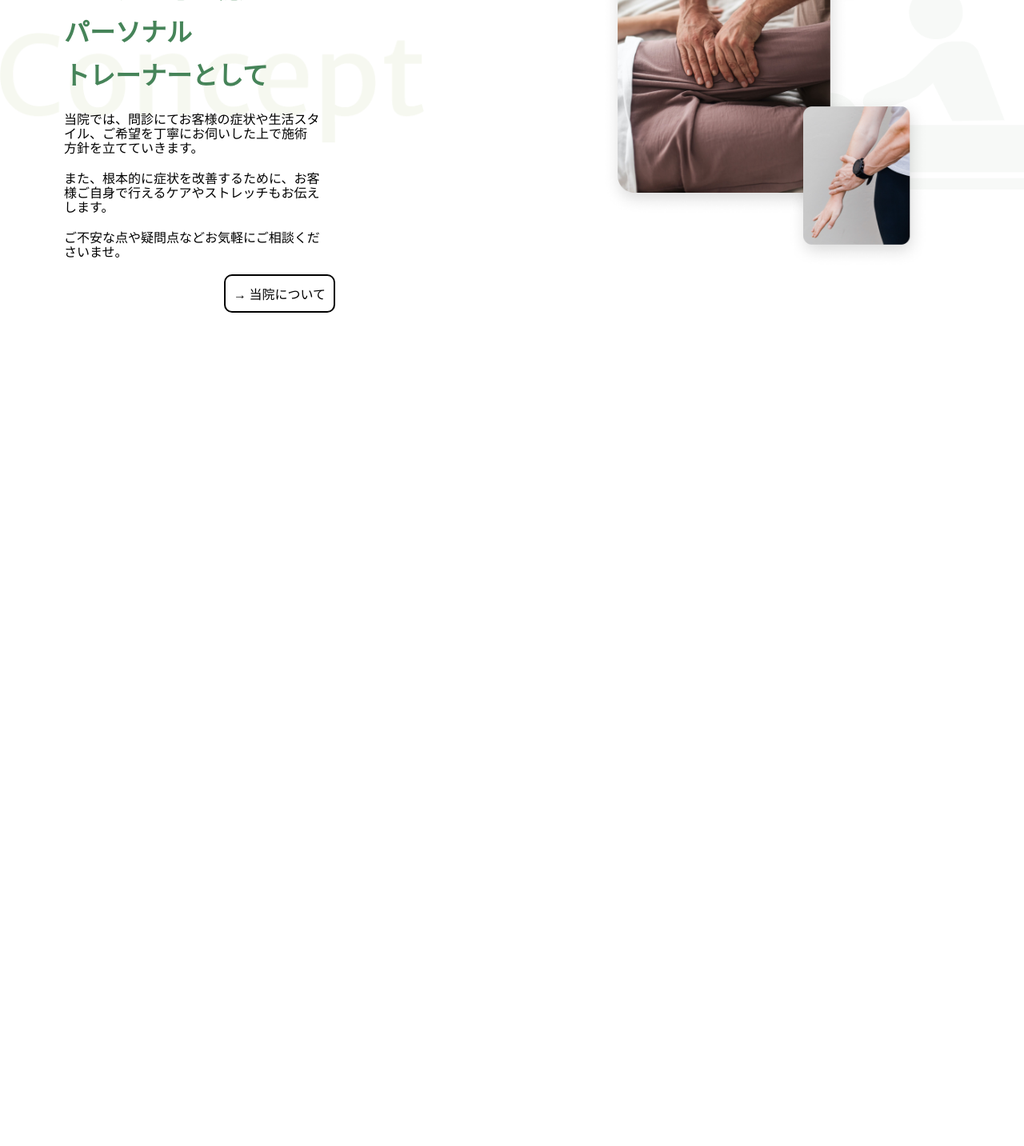
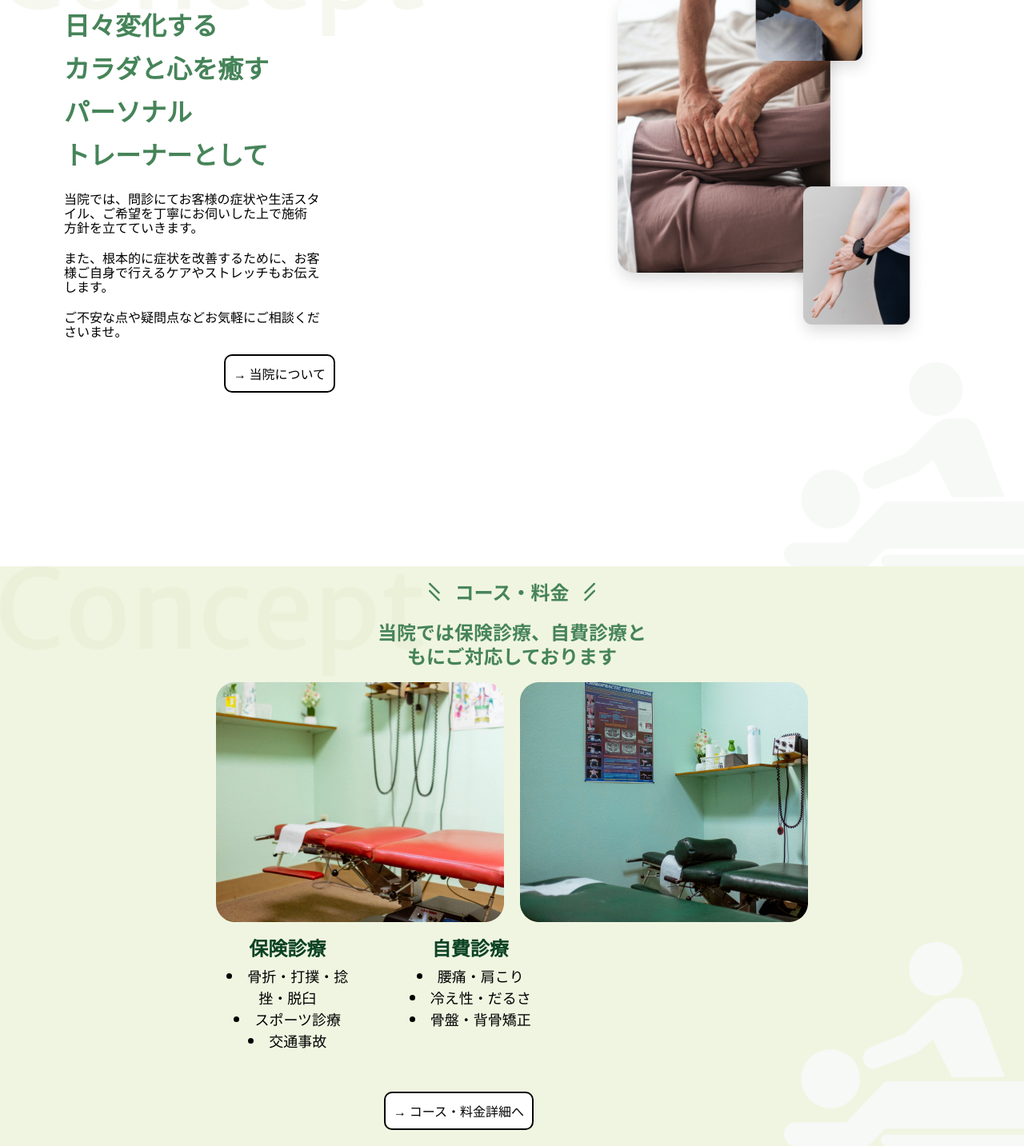
Before and after one commit to erirxty/chiropractic-clinic, a plain HTML site: page index.html in a window 1280 px wide. Shown: the part 1067-2500 px from the top of the page at 80% size. Before the commit the page ends 1478 px from the top, so only its background shows below. Drawn offline with Linux system fonts and the light colour scheme.

Commit message:
コース（一旦）

```diff
--- a/index.html
+++ b/index.html
@@ -152,6 +152,64 @@
       </div>
     </section>
 
+    <!-- Course Section -->
+    <section class="course__concept-section" id="course">
+      <div class="course__container">
+        <div class="course__section-title">
+          <img
+            src="/images/Frame 2126.png"
+            alt="特徴アイコン"
+            class="course__icon"
+          />
+          <div class="course__concept__flex-wrapper">
+        <div class="intro-images">
+          <img
+            src="/images/Frame 2276.png"
+            alt="保険診療のイメージ写真"
+            class="course__intro-image"
+          />
+          <img
+            src="/images/Frame 2277.png"
+            alt="自費診療のイメージ写真"
+            class="course__intro-image"
+          />
+        </div>
+
+        <div class="course__concept__text-wrapper">
+        <div class="course-grid">
+          <div class="course-card">
+            <div class="course-header">
+              <h3>保険診療</h3>
+            </div>
+            <div class="course-body">
+              <ul>
+                <li>骨折・打撲・捻挫・脱臼</li>
+                <li>スポーツ診療</li>
+                <li>交通事故</li>
+              </ul>
+
+            </div>
+          </div>
+          <div class="course-card">
+            <div class="course-header">
+              <h3>自費診療</h3>
+            </div>
+            <div class="course-body">
+              <ul>
+                <li>腰痛・肩こり</li>
+                <li>冷え性・だるさ</li>
+                <li>骨盤・背骨矯正</li>
+              </ul>
+
+            </div>
+          </div>
+        </div>
+        <div style="text-align: center; margin-top: 40px">
+          <a href="#" class="link-with-arrow">→ コース・料金詳細へ</a>
+        </div>
+      </div>
+    </section>
+
     <script src="js/main.js"></script>
   </body>
 </html>
--- a/style/style.css
+++ b/style/style.css
@@ -362,21 +362,166 @@ header {
 }
 
 .concept__section {
-  /* 1. 背景画像をカンマ区切りで両方指定 (記述順がZ軸順、最初が手前) */
-  /* Title (2).png が左側、Union.png が右側なので、この順に配置 */
+  /* 1. Vector.pngを最後に追記 (最も奥に描画) */
+  background-image: url("/images/Title\ \(2\).png"), url("/images/Union.png"); /* 🚨 404エラー対策のため、小文字で試すことを推奨 */
+
+  /* 2. 3枚目の画像(Vector)のサイズ設定を最後に追記 */
+  background-size: 530px, 300px;
+
+  /* 3. 3枚目の画像(Vector)の位置設定を最後に追記 */
+  /* Vector.pngをセクションの下端中央に配置 */
+  background-position: left top, right bottom;
+
+  /* 4. 3枚目の画像(Vector)の繰り返し設定を最後に追記 */
+  background-repeat: no-repeat, no-repeat;
+
+  /* 💡 特徴セクションの領域を確保するため、最小の高さを設定 */
+  min-height: 800px; /* 必要に応じて調整してください */
+
+  /* その他の設定を維持 */
+  position: relative;
+  z-index: 1;
+}
+
+/* 背景 */
+.background-divider {
+  margin: 0;
+  padding: 0;
+  margin-top: -1000px;
+  height: 300px;
+}
+/* 💡 元々Vector.pngを設定していたセクションから、その設定を削除する */
+
+#course {
+  padding: 20px 80px;
+  background-color: #f0f5e1;
+
   background-image: url("/images/Title\ \(2\).png"), url("/images/Union.png");
 
   /* 2. サイズを画像ごとにカンマ区切りで指定 */
   background-size: 530px, 300px;
 
   /* 3. 位置を画像ごとにカンマ区切りで指定 */
-  background-position: left, right; /* 最初の画像(Title)は left、2番目の画像(Union)は right */
+  background-position: left top, right bottom; /* 最初の画像(Title)は left、2番目の画像(Union)は right */
 
   /* 4. 繰り返しを画像ごとに指定（両方繰り返さない場合） */
   background-repeat: no-repeat, no-repeat;
 
   /* その他の設定 */
-  margin-top: -100px;
+
   position: relative;
   z-index: 1; /* z-indexは低い値（例: 1）にし、他のコンテンツが背景の上にくるようにします */
 }
+
+.course__container {
+  display: flex;
+  flex-direction: column;
+  align-items: center; /* 子要素全体を水平方向の中央に寄せる */
+  max-width: 1200px;
+  margin: 0 auto; /* コンテナ自体を画面中央に寄せる */
+}
+
+/* 💡 アイコンとタイトルも text-align で中央寄せを確実に */
+.course__section-title {
+  text-align: center;
+}
+.course__icon {
+  display: block;
+  margin: 0 auto;
+}
+
+.concept__image-wrapper {
+  width: 40%;
+}
+
+.course__intro-image {
+  /* 💡 画像が Flexbox 内で均等な幅を占めるように設定 */
+  width: 150%;
+
+  /* または */
+  /* flex-grow: 1; */
+  height: auto;
+  display: block;
+}
+
+/* 💡 画像とテキストの横並び（親要素: course__concept-flex-wrapper）*/
+.course__concept-flex-wrapper {
+  display: flex;
+  flex-direction: row; /* 横並び */
+  gap: 40px;
+  align-items: flex-start;
+  width: 100%;
+}
+
+/* 💡 画像ブロックの幅を調整（例: 45%）*/
+.intro-images {
+  margin-top: 20px;
+  /* ❌ width: 70%; を修正 */
+  width: 45%;
+  /* 画像間の横並びは維持 (display: flex; gap: 20px; は維持) */
+  display: flex;
+  flex-direction: row;
+  align-items: center;
+  gap: 20px;
+}
+
+/* 💡 テキストブロックの幅を調整（例: 55%）*/
+.course__concept__text-wrapper {
+  /* ❌ width: 50%; を修正 */
+  width: 55%;
+  display: block;
+  margin-top: 0; /* 親要素の flex-start に任せるため、個別の margin は削除推奨 */
+}
+
+/* 💡 保険診療と自費診療を横並びにする */
+/* 💡 保険診療と自費診療を横並びにする */
+.course-grid {
+  display: flex;
+  gap: 50px;
+  /* ❌ align-items: center; を削除または flex-start に変更 */
+  align-items: flex-start; /* 上端を揃える */
+}
+/* 💡 個々のカードの幅を調整 */
+.course-card {
+  width: 50%; /* 2つで横に並べる */
+  /* 必要であれば背景やボーダーなどを設定 */
+}
+
+.course-header {
+  /* 内部のテキストやインライン要素を中央に寄せる */
+  text-align: center;
+  /* 必要に応じて上下の余白も調整 */
+  margin-bottom: 10px;
+}
+
+.course-header h3 {
+  align-items: center;
+  margin-top: 20px;
+  font-family: "Noto Sans JP", sans-serif;
+  font-size: 24px;
+  font-weight: 700;
+  color: #0c4324;
+  line-height: 100%;
+  margin-bottom: 10px;
+}
+
+.course-body {
+  /* 💡 親要素でテキストを中央寄せ (保険診療/自費診療のリスト全体) */
+  text-align: center;
+}
+
+.course-body ul {
+  font-family: "Noto Sans JP", sans-serif;
+  font-size: 18px;
+  font-weight: 400;
+
+  line-height: 150%;
+  margin-bottom: 10px;
+
+  /* ✅ デフォルトの左余白を削除 (最重要) */
+  padding-left: 0;
+  margin-left: 50;
+
+  /* 💡 リストマーカー（黒い点）をリストの内側に移動して中央寄せを支援 */
+  list-style-position: inside;
+}
```
Also changed, not shown: images/Frame 2126.png (added), images/Frame 2276.png (added), images/Frame 2277.png (added), images/Vector.png (added).
